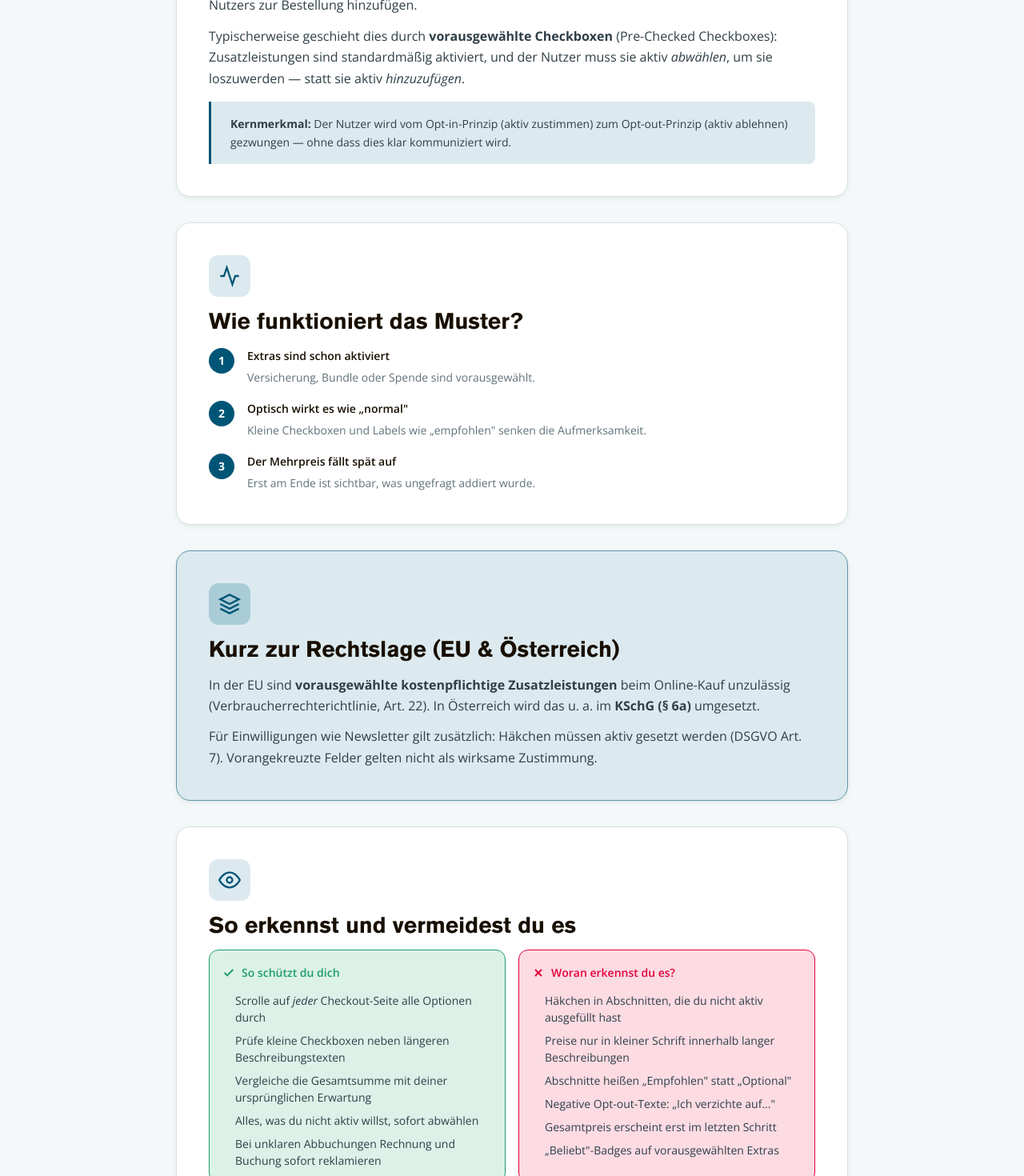
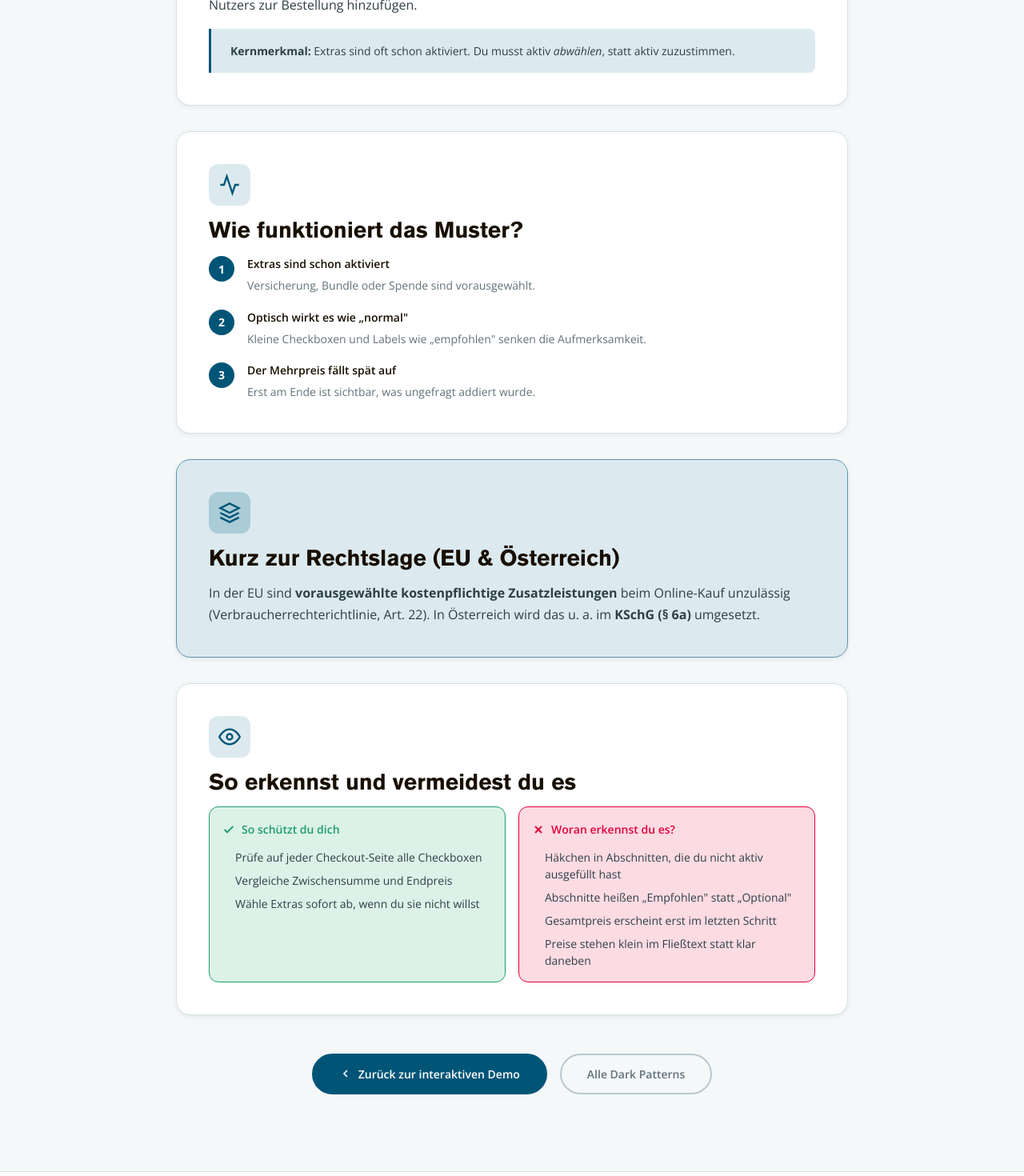
Before and after one commit to johak-at/dark-johak, a SvelteKit app: page /sneak-into-basket/explanation in a window 1280 px wide. Shown: the part 640-2110 px from the top of the page at 80% size. Built offline with nearby package versions, Linux system fonts and the light colour scheme.

Commit message:
sneakintobasket

```diff
--- a/src/routes/sneak-into-basket/+page.svelte
+++ b/src/routes/sneak-into-basket/+page.svelte
@@ -1,6 +1,7 @@
 
 <script lang="ts">
 	import { base } from '$app/paths';
+	import { markCompleted } from '$lib/progress';
 
 	// ── State ─────────────────────────────────────────────────────────────────
 	let step = $state(1);
@@ -69,6 +70,12 @@
 	}
 	function retreat() {
 		step = Math.max(step - 1, 1);
+	}
+
+	function revealPattern() {
+		if (revealed) return;
+		revealed = true;
+		markCompleted('sneak-into-basket');
 	}
 </script>
 
@@ -417,7 +424,7 @@
 
 						<!-- Reveal trigger / Educational callout -->
 						{#if !revealed}
-							<button class="reveal-btn" onclick={() => (revealed = true)}>
+							<button class="reveal-btn" onclick={revealPattern}>
 								<svg width="16" height="16" viewBox="0 0 24 24" fill="none" stroke="currentColor" stroke-width="2" aria-hidden="true"><circle cx="12" cy="12" r="10" /><line x1="12" y1="8" x2="12" y2="12" /><line x1="12" y1="16" x2="12.01" y2="16" /></svg>
 								Warum ist der Preis so hoch? Zeig mir, was hier passiert
 							</button>
@@ -480,7 +487,7 @@
 							<svg width="16" height="16" viewBox="0 0 24 24" fill="none" stroke="currentColor" stroke-width="2.5" aria-hidden="true"><polyline points="9 18 15 12 9 6" /></svg>
 						</button>
 					{:else if !revealed}
-						<button class="btn btn--primary" onclick={() => (revealed = true)}>
+						<button class="btn btn--primary" onclick={revealPattern}>
 							Kostenpflichtig bestellen
 						</button>
 					{:else}
--- a/src/routes/sneak-into-basket/explanation/+page.svelte
+++ b/src/routes/sneak-into-basket/explanation/+page.svelte
@@ -41,15 +41,9 @@
 					ein Dark Pattern, bei dem Anbieter zusätzliche Produkte, Versicherungen oder
 					Abonnements <em>ohne aktive Zustimmung</em> des Nutzers zur Bestellung hinzufügen.
 				</p>
-				<p>
-					Typischerweise geschieht dies durch <strong>vorausgewählte Checkboxen</strong>
-					(Pre-Checked Checkboxes): Zusatzleistungen sind standardmäßig aktiviert, und der Nutzer
-					muss sie aktiv <em>abwählen</em>, um sie loszuwerden — statt sie aktiv
-					<em>hinzuzufügen</em>.
-				</p>
 				<div class="definition-box">
-					<strong>Kernmerkmal:</strong> Der Nutzer wird vom Opt-in-Prinzip (aktiv zustimmen) zum
-					Opt-out-Prinzip (aktiv ablehnen) gezwungen — ohne dass dies klar kommuniziert wird.
+					<strong>Kernmerkmal:</strong> Extras sind oft schon aktiviert. Du musst aktiv
+					<em>abwählen</em>, statt aktiv zuzustimmen.
 				</div>
 			</section>
 
@@ -97,10 +91,6 @@
 					Online-Kauf unzulässig (Verbraucherrechterichtlinie, Art. 22). In Österreich wird das u. a.
 					im <strong>KSchG (§ 6a)</strong> umgesetzt.
 				</p>
-				<p>
-					Für Einwilligungen wie Newsletter gilt zusätzlich: Häkchen müssen aktiv gesetzt werden
-					(DSGVO Art. 7). Vorangekreuzte Felder gelten nicht als wirksame Zustimmung.
-				</p>
 			</section>
 
 			<!-- Recognition tips -->
@@ -117,11 +107,9 @@
 							So schützt du dich
 						</div>
 						<ul>
-							<li>Scrolle auf <em>jeder</em> Checkout-Seite alle Optionen durch</li>
-							<li>Prüfe kleine Checkboxen neben längeren Beschreibungstexten</li>
-							<li>Vergleiche die Gesamtsumme mit deiner ursprünglichen Erwartung</li>
-							<li>Alles, was du nicht aktiv willst, sofort abwählen</li>
-							<li>Bei unklaren Abbuchungen Rechnung und Buchung sofort reklamieren</li>
+							<li>Prüfe auf jeder Checkout-Seite alle Checkboxen</li>
+							<li>Vergleiche Zwischensumme und Endpreis</li>
+							<li>Wähle Extras sofort ab, wenn du sie nicht willst</li>
 						</ul>
 					</div>
 					<div class="tip tip--dont">
@@ -131,11 +119,9 @@
 						</div>
 						<ul>
 							<li>Häkchen in Abschnitten, die du nicht aktiv ausgefüllt hast</li>
-							<li>Preise nur in kleiner Schrift innerhalb langer Beschreibungen</li>
 							<li>Abschnitte heißen „Empfohlen" statt „Optional"</li>
-							<li>Negative Opt-out-Texte: „Ich verzichte auf..."</li>
 							<li>Gesamtpreis erscheint erst im letzten Schritt</li>
-							<li>„Beliebt"-Badges auf vorausgewählten Extras</li>
+							<li>Preise stehen klein im Fließtext statt klar daneben</li>
 						</ul>
 					</div>
 				</div>
```
